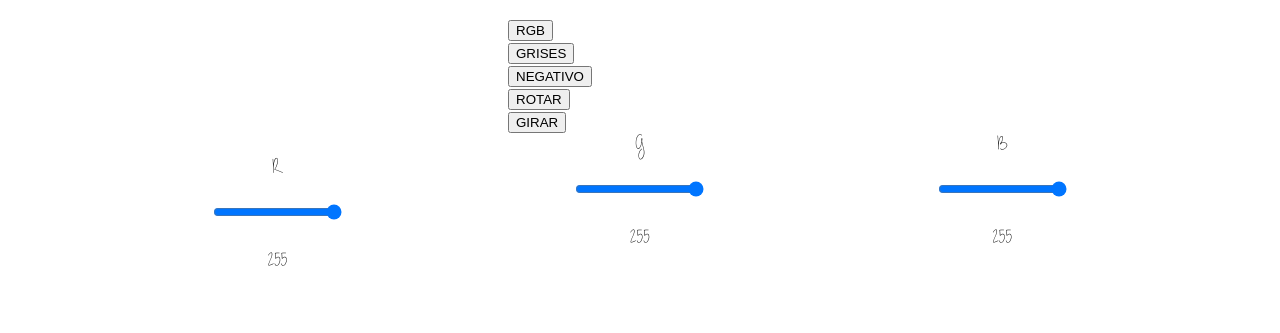
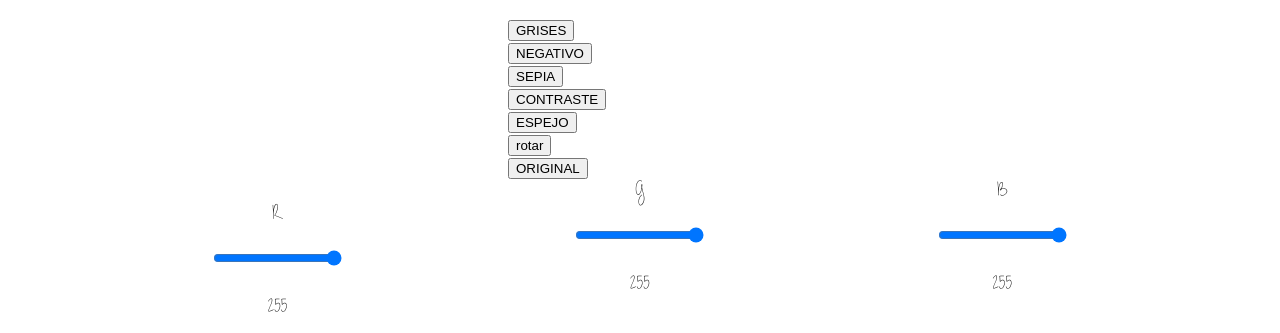
Before and after one commit to andrealpezr/2019-2020-CSAAI-Practicas, a plain HTML site: page P5/imagen.html in a window 1280 px wide. Shown: the part 505-838 px from the top of the page. Before the commit the page ends 800 px from the top, so only its background shows below. Drawn offline with Linux system fonts and the light colour scheme.

Commit message:
Add files via upload

```diff
--- a/P5/imagen.html
+++ b/P5/imagen.html
@@ -15,15 +15,16 @@
       <h2> Imagen Manipulada </h2>
     </div>
     <div class="filtros">
-      <button type="button" id="rgb">RGB</button>
       <button type="button" id="grises"> GRISES</button>
-      <button type="button" id="grises"> NEGATIVO</button>
-      <button type="button" id="grises"> ROTAR</button>
-      <button type="button" id="grises"> GIRAR</button>
-
+      <button type="button" id="negativo"> NEGATIVO</button>
+      <button type="button" id="sepia"> SEPIA</button>
+      <button type="button" id="contraste"> CONTRASTE</button>
+      <button type="button" id="espejo"> ESPEJO</button>
+      <button type="button" id="rotar"> rotar</button>
+      <button type="button" id="original"> ORIGINAL</button>
     </div>
 
-    <div class= "barra">
+    <div class= "barra" id="barra">
       <p>R</p>
       <input type="range" id="deslizador_R" min="0" max="255" value="255"/>
       <p id="range_value_R">255</p>
```
